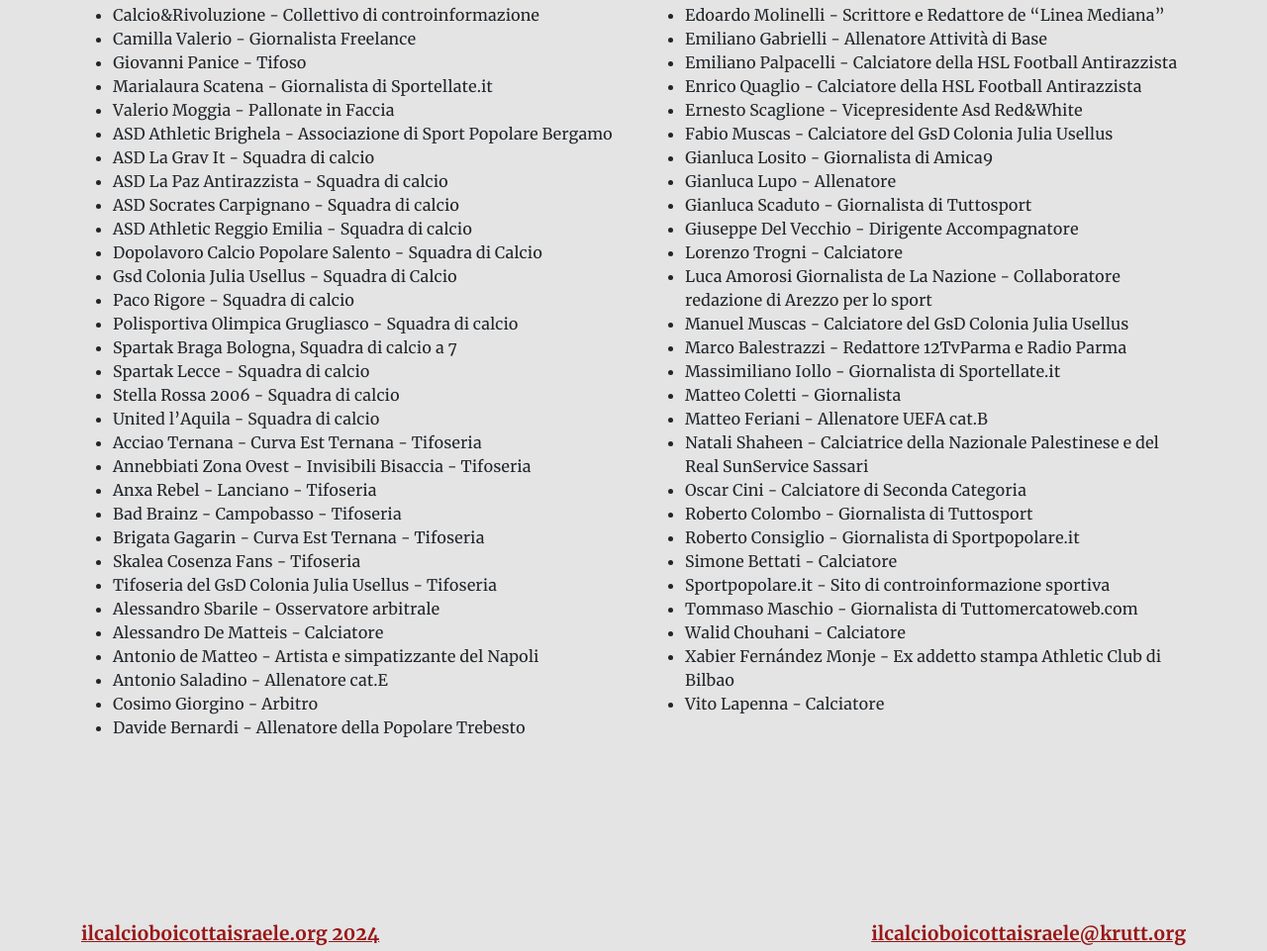
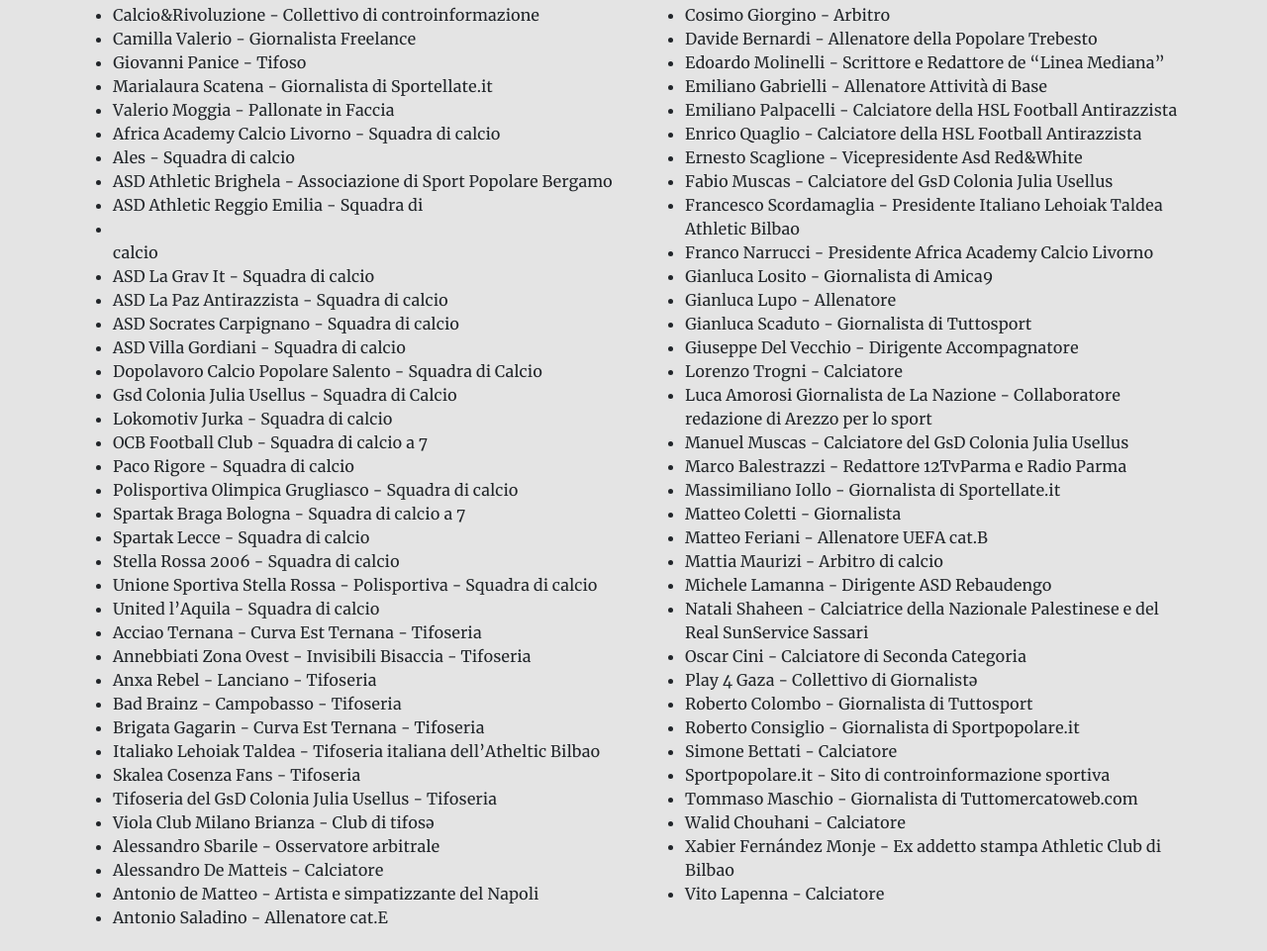
Before and after one commit to kmos/soccerboycottisrael, a plain HTML site: page docs/en/index.html in a window 1280 px wide. Shown: the part 3782-4743 px from the top of the page at 99% size. Drawn offline with Linux system fonts and the light colour scheme.

Commit message:
update signatures

```diff
--- a/docs/en/index.html
+++ b/docs/en/index.html
@@ -83,26 +83,35 @@
                     <li>Giovanni Panice - Tifoso</li>
                     <li>Marialaura Scatena - Giornalista di Sportellate.it</li>
                     <li>Valerio Moggia - Pallonate in Faccia</li>
+                    <li>Africa Academy Calcio Livorno - Squadra di calcio</li>
+                    <li>Ales - Squadra di calcio</li>
                     <li>ASD Athletic Brighela - Associazione di Sport Popolare Bergamo</li>
+                    <li>ASD Athletic Reggio Emilia - Squadra di</li>
+                    <li></li>calcio</li>
                     <li>ASD La Grav It - Squadra di calcio</li>
                     <li>ASD La Paz Antirazzista - Squadra di calcio</li>
                     <li>ASD Socrates Carpignano - Squadra di calcio</li>
-                    <li>ASD Athletic Reggio Emilia - Squadra di calcio</li>
+                    <li>ASD Villa Gordiani - Squadra di calcio</li>
                     <li>Dopolavoro Calcio Popolare Salento - Squadra di Calcio</li>
                     <li>Gsd Colonia Julia Usellus - Squadra di Calcio</li>
+                    <li>Lokomotiv Jurka - Squadra di calcio</li>
+                    <li>OCB Football Club - Squadra di calcio a 7</li>
                     <li>Paco Rigore - Squadra di calcio</li>
                     <li>Polisportiva Olimpica Grugliasco - Squadra di calcio</li>
-                    <li>Spartak Braga Bologna, Squadra di calcio a 7</li>
+                    <li>Spartak Braga Bologna - Squadra di calcio a 7</li>
                     <li>Spartak Lecce - Squadra di calcio</li>
                     <li>Stella Rossa 2006 - Squadra di calcio</li>
+                    <li>Unione Sportiva Stella Rossa -  Polisportiva - Squadra di calcio</li>
                     <li>United l’Aquila - Squadra di calcio</li>
                     <li>Acciao Ternana - Curva Est Ternana - Tifoseria</li>
                     <li>Annebbiati Zona Ovest - Invisibili Bisaccia - Tifoseria</li>
                     <li>Anxa Rebel - Lanciano - Tifoseria</li>
                     <li>Bad Brainz - Campobasso - Tifoseria</li>
                     <li>Brigata Gagarin - Curva Est Ternana - Tifoseria</li>
+                    <li>Italiako Lehoiak Taldea - Tifoseria italiana dell’Atheltic Bilbao</li>
                     <li>Skalea Cosenza Fans - Tifoseria</li>
                     <li>Tifoseria del GsD Colonia Julia Usellus - Tifoseria</li>
+                    <li>Viola Club Milano Brianza - Club di tifosə</li>
                     <li>Alessandro Sbarile - Osservatore arbitrale</li>
                     <li>Alessandro De Matteis - Calciatore</li>
                     <li>Antonio de Matteo - Artista e simpatizzante del Napoli</li>
@@ -115,6 +124,8 @@
                     <li>Enrico Quaglio - Calciatore della HSL Football Antirazzista</li>
                     <li>Ernesto Scaglione - Vicepresidente Asd Red&White</li>
                     <li>Fabio Muscas - Calciatore del GsD Colonia Julia Usellus</li>
+                    <li>Francesco Scordamaglia - Presidente Italiano Lehoiak Taldea Athletic Bilbao</li>
+                    <li>Franco Narrucci - Presidente Africa Academy Calcio Livorno</li>
                     <li>Gianluca Losito - Giornalista di Amica9</li>
                     <li>Gianluca Lupo - Allenatore</li>
                     <li>Gianluca Scaduto - Giornalista di Tuttosport</li>
@@ -126,8 +137,11 @@
                     <li>Massimiliano Iollo - Giornalista di Sportellate.it</li>
                     <li>Matteo Coletti - Giornalista</li>
                     <li>Matteo Feriani - Allenatore UEFA cat.B</li>
+                    <li>Mattia Maurizi - Arbitro di calcio</li>
+                    <li>Michele Lamanna - Dirigente ASD Rebaudengo</li>
                     <li>Natali Shaheen - Calciatrice della Nazionale Palestinese e del Real SunService Sassari</li>
                     <li>Oscar Cini - Calciatore di Seconda Categoria</li>
+                    <li>Play 4 Gaza - Collettivo di Giornalistə</li>
                     <li>Roberto Colombo - Giornalista di Tuttosport</li>
                     <li>Roberto Consiglio - Giornalista di Sportpopolare.it</li>
                     <li>Simone Bettati  - Calciatore</li>
```
Also changed, not shown: docs/index.html (+16 -2 lines).
